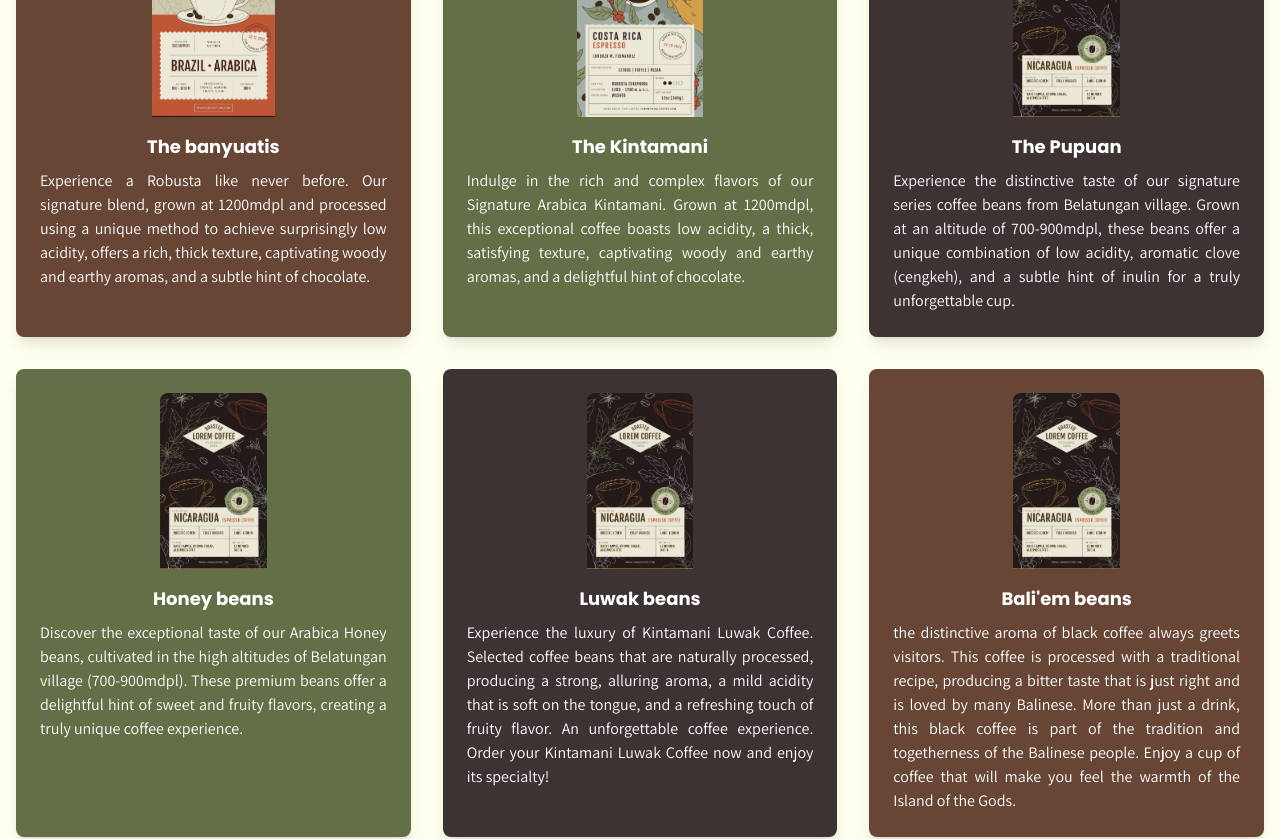
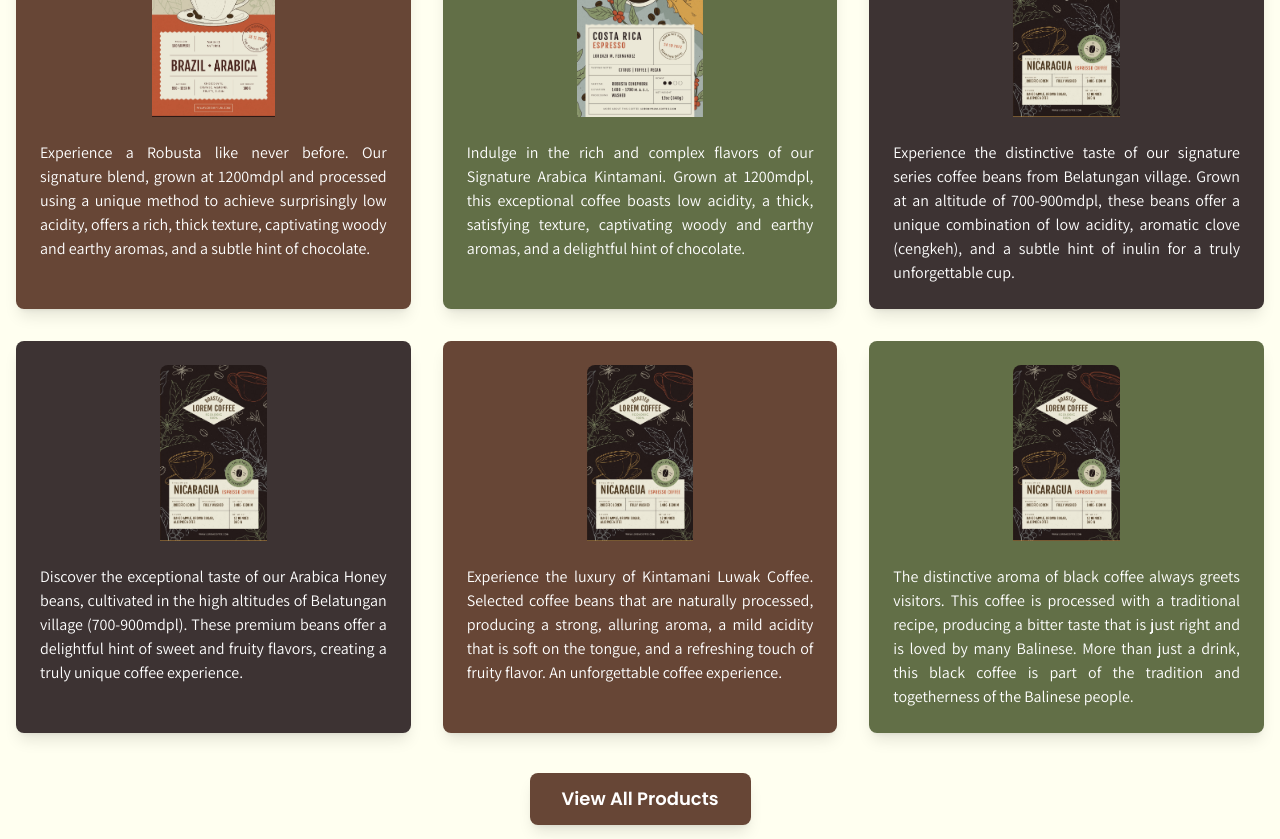
Before and after one commit to zeppyx13/Robustica, a React (Vite) app: page / in a window 1280 px wide. Shown: the part 1940-2779 px from the top of the page. Built offline with nearby package versions, Linux system fonts and the light colour scheme.

Commit message:
taking data from product list

```diff
--- a/src/components/Section/Product.jsx
+++ b/src/components/Section/Product.jsx
@@ -1,10 +1,26 @@
-import reactm from "react";
+import React from "react";
 import CardProduct from "../product/CardProduct";
 import Button from "../partials/Button";
 import aos from "aos";
 import "aos/dist/aos.css";
+import ListProduct from "../../constants/product";
+
 const Product = () => {
   aos.init();
+
+  // Filter hanya ID 1 hingga 6
+  const filteredProducts = ListProduct.filter(
+    (product) => product.id >= 1 && product.id <= 6
+  );
+
+  // Class untuk selang-seling warna background
+  const backgroundClasses = [
+    "bg-coklat text-white",
+    "bg-hijau-tua text-white",
+    "bg-coklat-tua text-white",
+    "bg-coklat-tua text-white",
+  ];
+
   return (
     <section
       className="relative bg-center bg-cover bg-no-repeat pt-5 pb-6"
@@ -17,6 +33,8 @@
             Coffee Beans
           </h1>
         </div>
+
+        {/* Grid Produk */}
         <div
           className="flex flex-col lg:flex-row items-center justify-center space-y-8 lg:space-y-0 lg:space-x-12"
           data-aos="fade-up"
@@ -25,44 +43,19 @@
           data-aos-delay="300"
         >
           <div className="grid grid-cols-1 md:grid-cols-2 lg:grid-cols-3 gap-8">
-            <CardProduct
-              title="The banyuatis"
-              description="Experience a Robusta like never before. Our signature blend, grown at 1200mdpl and processed using a unique method to achieve surprisingly low acidity, offers a rich, thick texture, captivating woody and earthy aromas, and a subtle hint of chocolate. "
-              image="./Assets/banyuatis.jpg"
-              classs="bg-coklat text-white"
-            />
-            <CardProduct
-              title="The Kintamani"
-              description="Indulge in the rich and complex flavors of our Signature Arabica Kintamani. Grown at 1200mdpl, this exceptional coffee boasts low acidity, a thick, satisfying texture, captivating woody and earthy aromas, and a delightful hint of chocolate."
-              image="./Assets/kintamani.jpg"
-              classs="bg-hijau-tua text-white"
-            />
-            <CardProduct
-              title="The Pupuan"
-              description="Experience the distinctive taste of our signature series coffee beans from Belatungan village. Grown at an altitude of 700-900mdpl, these beans offer a unique combination of low acidity, aromatic clove (cengkeh), and a subtle hint of inulin for a truly unforgettable cup."
-              image="./Assets/pupuan.jpg"
-              classs="bg-coklat-tua text-white"
-            />
-            <CardProduct
-              title="Honey beans"
-              description="Discover the exceptional taste of our Arabica Honey beans, cultivated in the high altitudes of Belatungan village (700-900mdpl). These premium beans offer a delightful hint of sweet and fruity flavors, creating a truly unique coffee experience."
-              image="./Assets/pupuan.jpg"
-              classs="bg-hijau-tua text-white"
-            />
-            <CardProduct
-              title="Luwak beans"
-              description="Experience the luxury of Kintamani Luwak Coffee. Selected coffee beans that are naturally processed, producing a strong, alluring aroma, a mild acidity that is soft on the tongue, and a refreshing touch of fruity flavor. An unforgettable coffee experience. Order your Kintamani Luwak Coffee now and enjoy its specialty!"
-              image="./Assets/pupuan.jpg"
-              classs="bg-coklat-tua text-white"
-            />
-            <CardProduct
-              title="Bali'em beans"
-              description="the distinctive aroma of black coffee always greets visitors. This coffee is processed with a traditional recipe, producing a bitter taste that is just right and is loved by many Balinese. More than just a drink, this black coffee is part of the tradition and togetherness of the Balinese people. Enjoy a cup of coffee that will make you feel the warmth of the Island of the Gods."
-              image="./Assets/pupuan.jpg"
-              classs="bg-coklat text-white"
-            />
+            {filteredProducts.map((product, index) => (
+              <CardProduct
+                key={product.id}
+                title={product.title}
+                description={product.description}
+                image={product.image}
+                classs={backgroundClasses[index % backgroundClasses.length]} // Selang-seling kelas warna
+              />
+            ))}
           </div>
         </div>
+
+        {/* Tombol */}
         <div className="flex justify-center mt-10">
           <Button
             title="View All Products"
```
